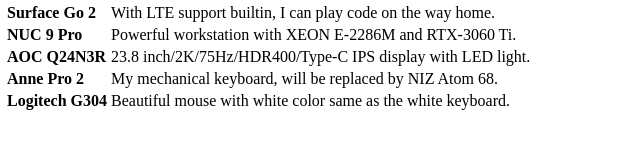
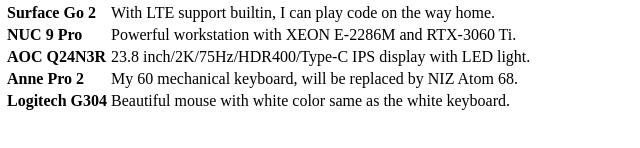
Before and after one commit to shiunghu/site, a plain HTML site: page index.html in a window 1280 px wide. Shown: the part 554-702 px from the top of the page, 4-644 px from the left. Drawn offline with Linux system fonts and the light colour scheme.

Commit message:
Update index.html

```diff
--- a/index.html
+++ b/index.html
@@ -37,7 +37,7 @@
     </tr>
     <tr>
         <td><strong>Anne Pro 2</strong></td>
-        <td>My mechanical keyboard, will be replaced by NIZ Atom 68.</td>
+        <td>My 60 mechanical keyboard, will be replaced by NIZ Atom 68.</td>
     </tr>
     <tr>
         <td><strong>Logitech G304</strong></td>
```
